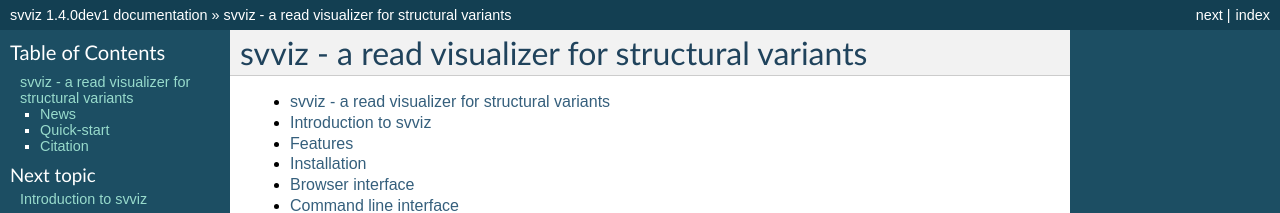
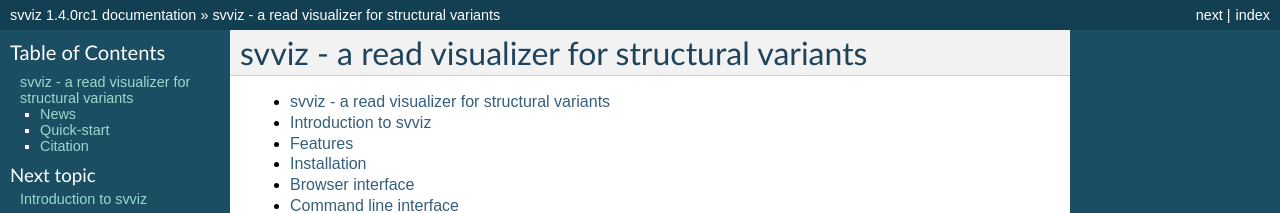
Before and after one commit to svviz/svviz, a Sphinx documentation site: the page built from docs/index.rst, in a window 1280 px wide and 900 px high. Shown: the top 213 px of the window. Built offline with Sphinx 7.4.7, drawn with Linux system fonts in a browser that asks for light colours; some of the changed text lies outside the part shown.

Commit message:
bumping to 1.4.0rc1

```diff
--- a/docs/conf.py
+++ b/docs/conf.py
@@ -57,7 +57,7 @@ copyright = u'2015, Noah Spies'
 
 version = "1.4.0"
 # The full version, including alpha/beta/rc tags.
-release = "1.4.0dev1"
+release = "1.4.0rc1"
 
 # The language for content autogenerated by Sphinx. Refer to documentation
 # for a list of supported languages.
--- a/src/svviz/__init__.py
+++ b/src/svviz/__init__.py
@@ -1 +1 @@
-__version__ = "1.4.0dev1"
+__version__ = "1.4.0rc1"
```
